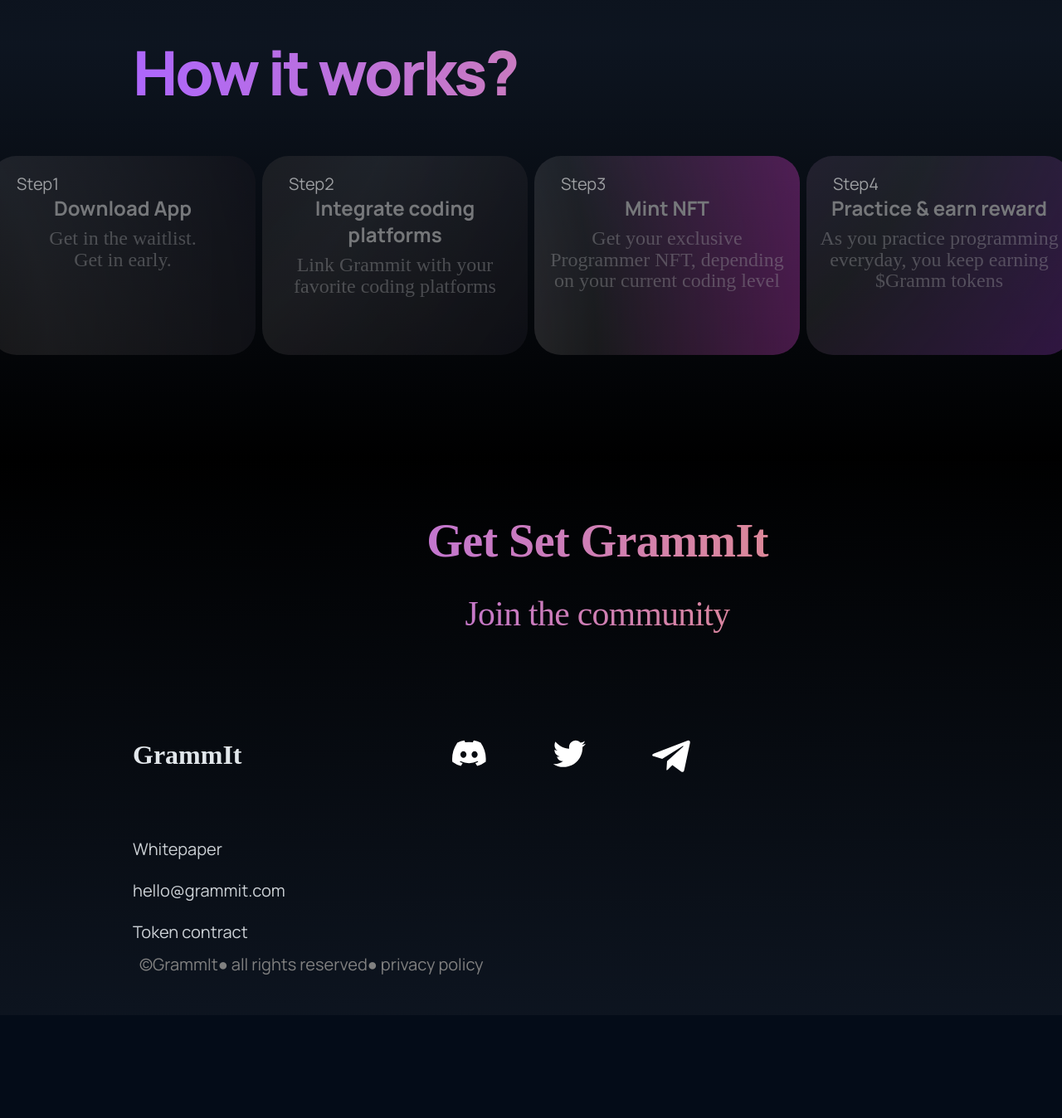
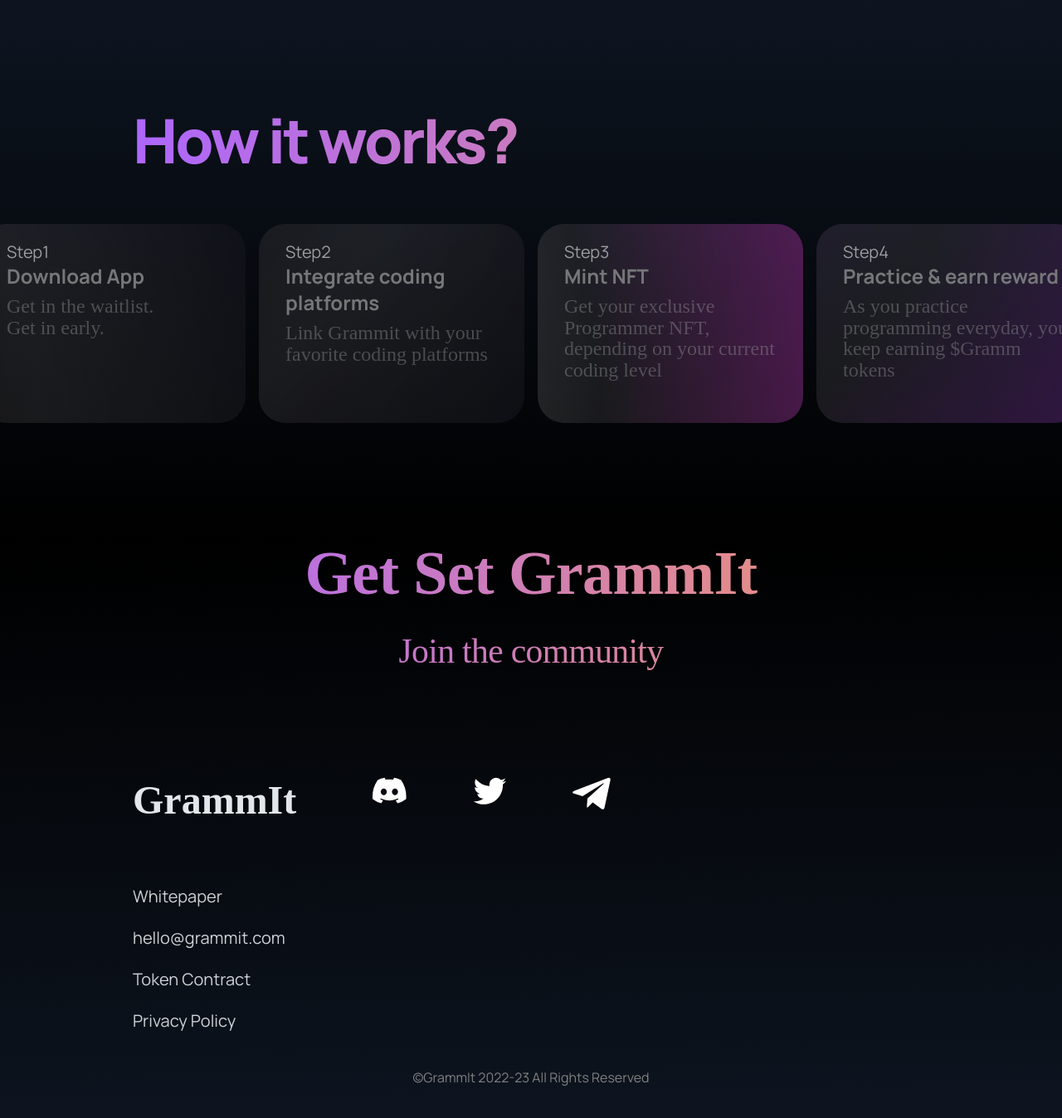
Before and after one commit to triprjt/grammitWebsite, a React (Create React App) app: page / in a window 1280 px wide. Shown: the part 1058-2406 px from the top of the page at 83% size. Before the commit the page ends 2282 px from the top, so only its background shows below. Built offline with nearby package versions, Linux system fonts and the light colour scheme.

Commit message:
brushing up some poor formatting

```diff
--- a/src/components/footer/Footer.jsx
+++ b/src/components/footer/Footer.jsx
@@ -25,19 +25,15 @@ const Footer = () => {
       </div>
         <div className='gpt3__footer__links'>
           <ul>
-            <li><a>Whitepaper</a></li>
-            <li><a>hello@grammit.com</a></li>
-            <li><a>Token contract</a></li>
+            <li><a href='https://hackmint.gitbook.io/hackmint/'>Whitepaper</a></li>
+            <li><a href=''>hello@grammit.com</a></li>
+            <li><a href=''>Token Contract</a></li>
+            <li><a href=''>Privacy Policy</a></li>
           </ul>
         </div>
         <div className='gpt3__footer__copyright'>
-          <ul>
-            <li>©GrammIt </li>
-            <li> ● all rights reserved </li>
-            <li> <a id="privacy" href="https://fitmint.io/privacy">  ● privacy policy</a></li>
-          </ul>
+            <p>©GrammIt 2022-23 All Rights Reserved </p>
         </div>
-      {/* </div> */}
     </div>
   )
 };
--- a/src/components/footer/footer.css
+++ b/src/components/footer/footer.css
@@ -6,11 +6,13 @@
     align-content: flex-start;
     /* height: 750px; */
     padding-left: 10rem;
+    padding-right: 10rem;
+    /* margin-top: 4rem; */
     /* border: 10px solid goldenrod; */
 }
 .gpt3__footer__heading {
     width: 100%;
-    /* border: 10px solid red; */
+    /* border: 2px solid red; */
     display: flex;
     flex-direction: column;
     font-size: 3rem;
@@ -18,7 +20,6 @@
     gap: 2rem;
      /* flex: 1; */
     /* align-content: center; */
-    margin-top: 4rem;
     margin-bottom: 8rem;
     letter-spacing: -0.04rem;
     /* text-align: center; */
@@ -34,23 +35,26 @@
 }
 .gpt3__footer__heading__h1{
     /* letter-spacing: -0.04em; */
-    margin-right: auto;
-    margin-left: auto;
+    padding: 0;
+    text-align: center;
+    font-size: 4.625rem;
+    font-weight: 600;
+    line-height: 75px;
+    /* margin-right: auto;
+    margin-left: auto; */
 }
 .gpt3__footer__links-icons{
 
 }
-.gpt3__footer__copyright ul{
-    display: flex;
-    flex: 1;
-}
-.privacy a{
-    cursor: pointer;
+.gpt3__footer__copyright{
+    text-align: center;
 }
 .gpt3__footer__logo{
     color: var(--color-text);
     /* border: 10px solid yellow; */
     width: 100%;
+    font-size: 3rem;
+    cursor: pointer;
     /* flex: 1; */
 }
 .gpt3__footer__links{
@@ -91,33 +95,24 @@
     cursor: pointer;
 }
 .gpt3__footer__copyright{
-    margin-left: 0.5rem;
+    /* margin-left: 0.5rem; */
     color: grey;
     font-family: var(--font-family);
-    font-size: 20px;
+    font-size: 1rem;
     margin-bottom: 3rem;
-    margin-top: auto;
+    margin-top: 2rem;
 }
 .gpt3__footer__links-icons{
     /* margin-left: auto; */
     /* text-align: end; */
 }
-#privacy{
-    cursor: pointer;
-}
-
 @media screen and (max-width: 1000px) {
     .gpt3__footer__heading h1{
         font-size: 36px;
     }
-    .gpt3__footer__copyright{
-        margin-bottom: 3rem;
-    }
     #telegram{
         width: 88%;
     }
-
-
 }
 @media screen and (max-width: 550px){
     .gpt3__footer__links__social-container{
@@ -132,7 +127,10 @@
     }
     .gpt3__footer__heading h3
     {
-        font-size: 2.56rem;
+        font-size: 2.8rem;
+        /* line-height: 75px; */
+        font-weight: 300;
+        line-height: 2.5rem;
     }
     .gpt3__footer__heading-join {
         font-size: 1.8rem;
@@ -147,8 +145,7 @@
     .gpt3__footer__links__social-container{
         gap: 2rem;
     }
-    .gpt3__footer__copyright ul{
-        flex-direction: column;
+    .gpt3__footer__copyright{
         margin-bottom: 0.5rem;
     }
     #telegram{
--- a/src/components/header/Header.jsx
+++ b/src/components/header/Header.jsx
@@ -41,12 +41,6 @@ const Header = () => {
       <div className="gpt3__header-content">
         <h1 className="gradient__text">Practice Programming, Earn $Gramm</h1>
         <a>Now get rewarded for your coding practice, skills and achievements across any platform in the world<br/>Learn and earn</a>
-        {/* <div className="gpt3__header-content__input">
-          email: <input type="email" id="email" name="email" placeholder="your email address"/>
-          <button type = "button" onClick={
-            ()=>saveEmail()
-            }> Get Started</button>
-        </div> */}
         <div className='gpt3__header__user-input'>
           {toggleEmail
             ? <div className="gpt3__header-content__input">
--- a/src/components/header/header.css
+++ b/src/components/header/header.css
@@ -9,10 +9,11 @@
     justify-content: center;
     /* align-items: center; */
     flex-direction: column;
-    margin-top: 60px;
-    height: 800px;
+    margin-top: 5rem;
+    margin-bottom: 15rem;
+    /* height: 800px; */
     /* box-sizing: border-box; */
-    margin-right: 5rem;
+    /* margin-right: 5rem; */
 }
 .gpt3__header-content h1{
     font-family: var(--font-family);
@@ -21,7 +22,6 @@
     /* line-height: 75px; */
     letter-spacing: -0.04em;
     margin-bottom: 1rem;
-    margin-top: -10rem;
     max-width: 100%;
     align-self: center;
 }
@@ -115,6 +115,10 @@ opacity: 0.4;
     .gpt3__header-content__input{
         width: 100%;
     }
+    .gpt3__header-content{
+        margin-bottom: 6rem;
+
+    }
 }
 
 @media screen and (max-width: 750px){
@@ -145,10 +149,11 @@ opacity: 0.4;
         margin-right: auto;
         font-size: 28px;
         line-height: normal;
+        margin-bottom: 2rem;
         /* border: 3px dashed white; */
     }
     .gpt3__header-content{
-        height: 600px;
+        /* height: 600px; */
     }
 
     .gpt3__header-content h1 {
--- a/src/components/navbar/navbar.css
+++ b/src/components/navbar/navbar.css
@@ -109,10 +109,10 @@
     }
     .gpt3__navbar-menu_container-links{
         gap: 1rem;
-        padding-left: -2rem;
+        padding-left: 0rem;
         display: flex;
         flex-direction: column;
-        align-items: flex-end;
+        align-items: center;
         justify-items: center;
         padding-top: 0.5rem;
         padding-bottom: 0.5rem;
@@ -121,6 +121,9 @@
         font-style: bold;
         color: white;
     }
+    .gpt3__navbar-menu_container-links a{
+        padding-right: 0.5rem;
+    }
 
     .gpt3__navbar-links-logo{
         justify-content: flex-start;
@@ -128,15 +131,9 @@
         margin-left: -1.8rem;
     }
     .gpt3__navbar-links{
-    /* border: 10px solid red; */
-    margin-left: 0;
-    /* padding: 0 15px; */
+        margin-left: 0;
     }
-
-    .gpt3__navbar-menu_container-d-sign{
-        display: block;
-        cursor: pointer;
-    }.gpt3__navbar-menu svg {
+    .gpt3__navbar-menu svg {
         margin-top: auto;
         margin-bottom: auto;
     }
--- a/src/components/possibility/possibility.css
+++ b/src/components/possibility/possibility.css
@@ -10,8 +10,8 @@
     /* padding: 5rem; */
     align-items: center;
     margin-top: 4rem;
-    padding-bottom: 8rem;
-    gap: 0.5rem;
+    padding-bottom: 18rem;
+    gap: 1rem;
     padding-left: 2rem/* 32px */;
     padding-right: 2rem/* 32px */;
     opacity: 0.6;
@@ -35,14 +35,14 @@
 }
 .p1:hover{
     opacity: 0.9;
-    cursor: pointer;
+    /* cursor: pointer; */
 }
 ul{
     list-style: none;
 }
 .l1{
     align-items: center;
-    text-align: center;
+    text-align: start;
     font-family: var(--font-family);
     /* color: var(--color-text); */
     color: silver;
@@ -54,7 +54,8 @@ ul{
     font-size: 1.5rem;
     line-height: 2rem;
     /* width: 75%; */
-    padding-left: 0.5rem;
+    margin-left: 2rem;
+    /* padding-left: 0.5rem; */
     padding-right: 0.5rem;
 }
 .l2{
@@ -63,11 +64,13 @@ ul{
     flex: 1;
     font-size: 1.5rem;
     opacity: 0.4;
-    padding-left: 0.5rem;
+    /* padding-left: 0.5rem; */
+    margin-left: 2rem;
     padding-right: 0.5rem;
     padding-top: 0.5rem;
     line-height: 1.6rem;
-    text-align: center;
+    text-align: start;
+    vertical-align: center;
 }
 
 .step{
@@ -82,13 +85,14 @@ ul{
 h2{
     font-family: var(--font-family);
     font-weight: 800;
-    font-size: 5.625rem;
+    font-size: 4.625rem;
     line-height: 75px;
     letter-spacing: -0.04em;
     margin-bottom: 1rem;
-    margin-left: 8rem;
+    margin-left: 5rem;
     max-width: 100%;
-    align-self: center;
+    padding-top: 8rem;
+    color: white;
 }
 
 /* NEW PART */
@@ -98,6 +102,7 @@ h2{
         padding-right: 3rem;
         overflow-x: scroll;
         margin-top: 2.5rem;
+        padding-bottom: 9rem;
     }
     h2{
         font-size: 3rem;
@@ -135,74 +140,3 @@ h2{
         justify-content: center;
     }
 }
-
-/* OLDPART */
-/* @media screen and (max-width: 1650px) {
-    p{font-size: 65px;}
-    .l1{
-        font-size: 30px;
-        line-height: 35px;
-    }
-}
-
-@media screen and (max-width: 1550px) {
-    .gpt3__pbl{
-        display: flex;
-        flex-wrap: wrap;
-        padding: 4rem;
-        height: 50%;
-    }
-    .gpt3__pbl{
-        gap: 1rem;
-        width: auto;
-    }
-    .l2{
-        font-size: 1.38rem;
-        margin-top: 1rem;
-    }
-    .l1{
-        font-size: X-large;
-        line-height: 2.18rem;
-    }
-    .m1{
-
-    }
-}
-@media screen and (max-width: 650px){
-    p{font-size: 55px;}
-}
-@media screen and (max-width: 550px){
-    .pbl p{
-        margin-bottom:0.5rem;
-        height: 1300px;
-    }
-    .gpt3__pbl{
-        flex-direction: column;
-        min-width:auto;
-        padding: 3rem;
-        height: 2000px;
-    }
-    p{
-        font-size: 36px;
-        line-height: 48px;
-        margin-left: 4rem;
-    }
-    .l11{
-        margin-top: -0.2rem;
-    }
-    .l2
-    {
-        flex-wrap: wrap;
-        display: block;
-        width: 100%;
-        padding-top: 0.1rem;
-    }
-    .m1 .m2{
-        width: 100%;
-        margin-left: auto;
-        margin-right: auto;
-    }
-    .p1 #dwld{
-        height: 75%;
-    }
-} */
```
Also changed, not shown: firebase.json (added), 1 other file (tests, documents, lock files or other folders).
